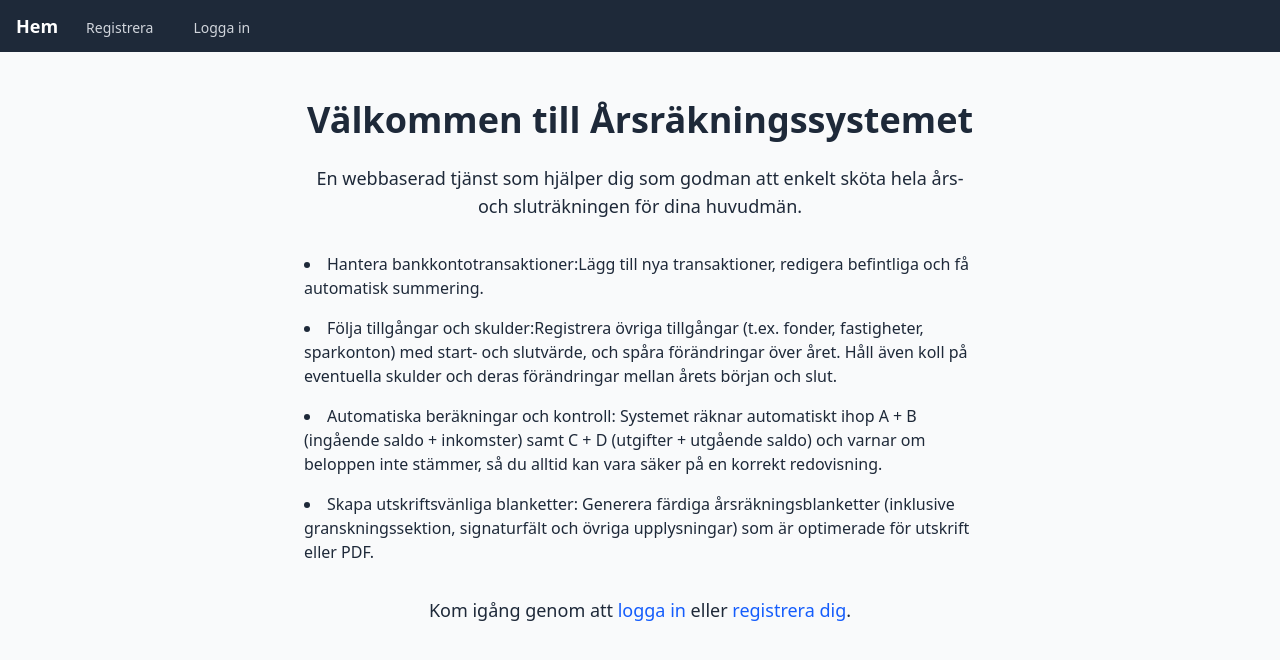
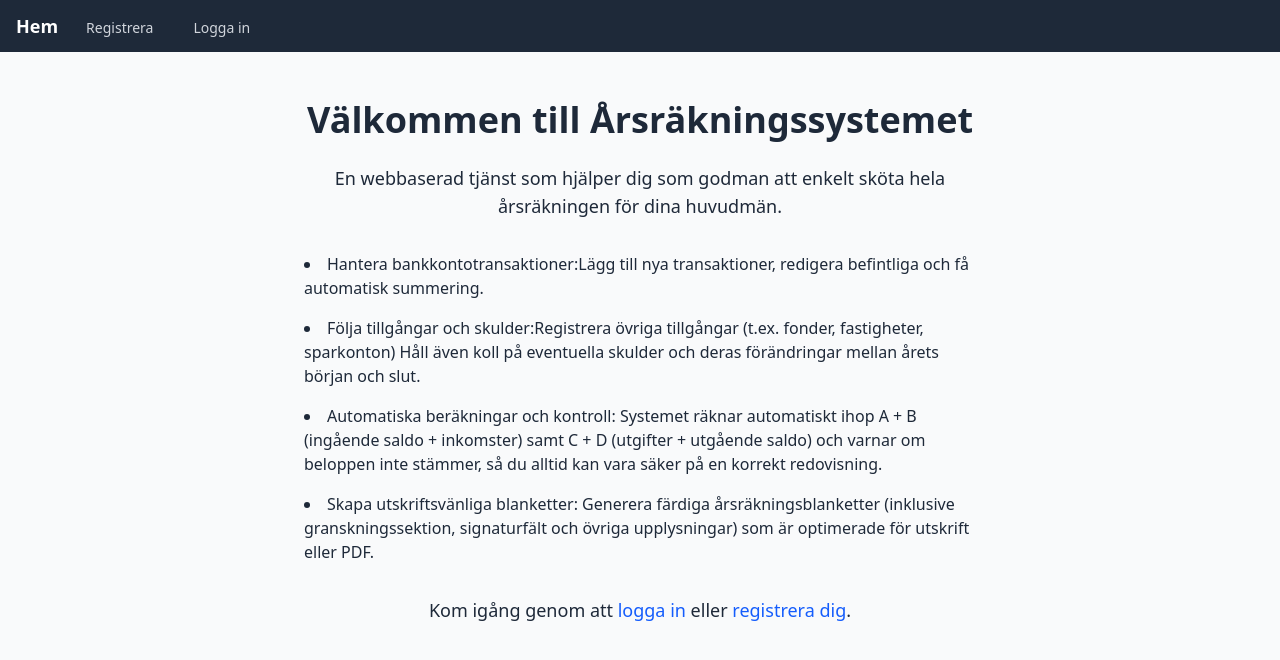
Before and after one commit to ludwig-dev/godmansbok-fe, a React (Vite) app: page / in a window 1280 px wide. Shown: the top 660 px of the page. Built offline with nearby package versions, Linux system fonts and the light colour scheme; no server answers.

Commit message:
Refine text in ProgramOverview component for clarity and conciseness

```diff
--- a/src/components/UI/ProgramOverview.tsx
+++ b/src/components/UI/ProgramOverview.tsx
@@ -19,7 +19,7 @@ export default function ProgramOverview() {
       {/* ────────── Kort introduktion ────────── */}
       <p className="text-lg mb-8 text-center max-w-2xl">
         En webbaserad tjänst som hjälper dig som godman att enkelt sköta hela
-        års- och sluträkningen för dina huvudmän.
+        årsräkningen för dina huvudmän.
       </p>
 
       {/* ────────── Punktlista över funktioner ────────── */}
@@ -32,9 +32,8 @@ export default function ProgramOverview() {
         <li>
           <span className="font-medium">Följa tillgångar och skulder:</span>
           Registrera övriga tillgångar (t.ex. fonder, fastigheter, sparkonton)
-          med start- och slutvärde, och spåra förändringar över året. Håll även
-          koll på eventuella skulder och deras förändringar mellan årets början
-          och slut.
+          Håll även koll på eventuella skulder och deras förändringar mellan
+          årets början och slut.
         </li>
         <li>
           <span className="font-medium">
```
